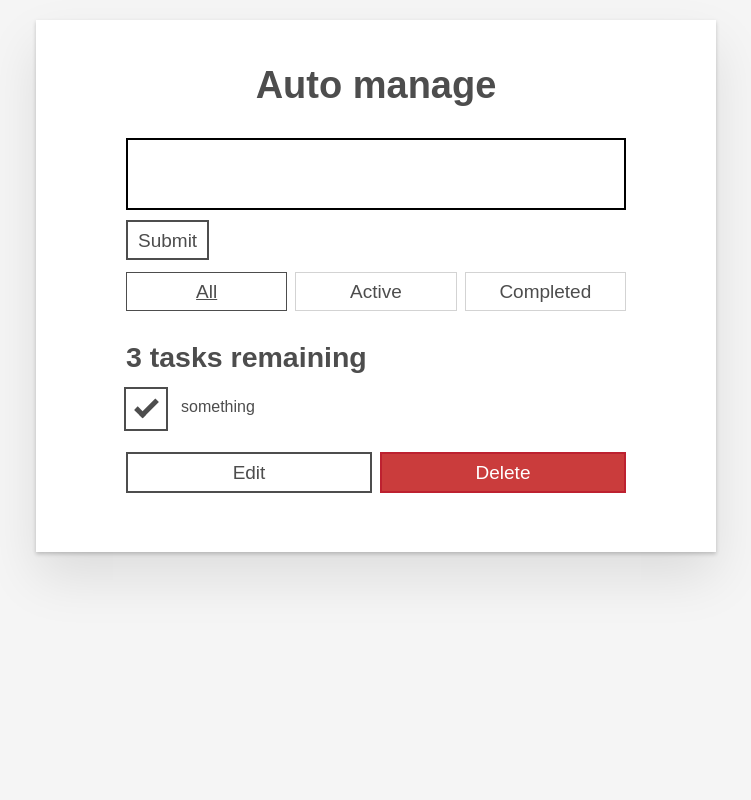
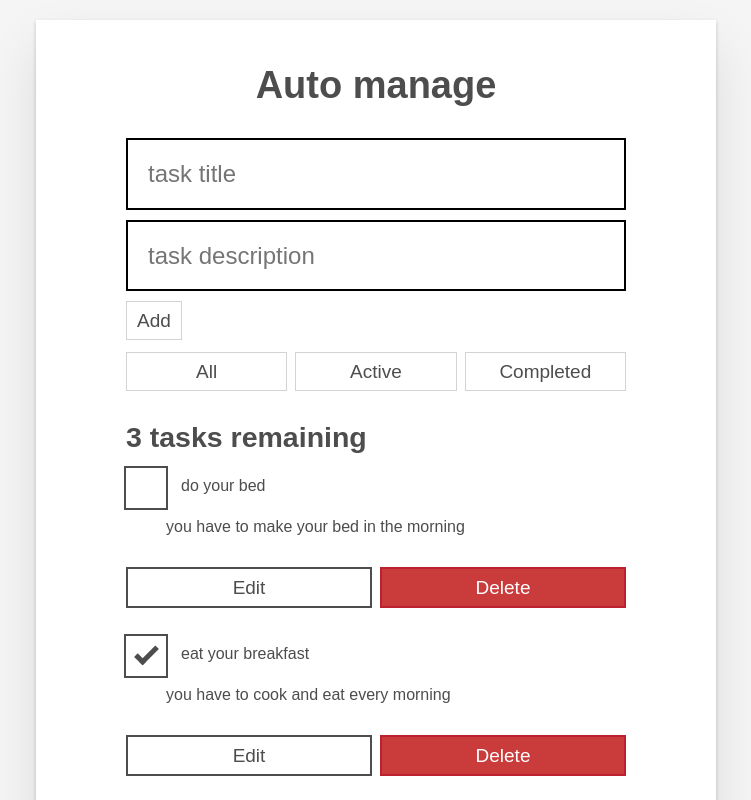
Before and after one commit to EydenVillanueva/auto-manage, a React (Create React App) app in the folder app/: page / in a window 1280 px wide. Shown: the top 800 px of the page, without its empty margins (264-1015 px from the left). Built offline with nearby package versions, Linux system fonts and the light colour scheme; the HTML template or start-up script is replaced by a standard one.

Commit message:
Adds global state management with context react hooks

```diff
--- a/app/public/index.html
+++ b/app/public/index.html
@@ -2,14 +2,12 @@
 <html lang="en">
   <head>
     <meta charset="utf-8" />
-    <link rel="icon" href="%PUBLIC_URL%/favicon.ico" />
     <meta name="viewport" content="width=device-width, initial-scale=1" />
     <meta name="theme-color" content="#000000" />
     <meta
       name="description"
       content="Web site created using create-react-app"
     />
-    <link rel="apple-touch-icon" href="%PUBLIC_URL%/logo192.png" />
     <!--
       manifest.json provides metadata used when your web app is installed on a
       user's mobile device or desktop. See https://developers.google.com/web/fundamentals/web-app-manifest/
--- a/app/src/App.js
+++ b/app/src/App.js
@@ -1,32 +1,8 @@
-import TodoList from "./components/todo/TodoList";
-import NewTodoForm from "./components/todo/NewTodoForm";
+import TodoView from "./views/TodoView";
 
 function App() {
-
-  const todoList = [{title: 'something'}]
   return (
-    <div className="todoapp stack-large">
-      <h1>Auto manage</h1>
-      <NewTodoForm />
-      <div className="filters btn-group stack-exception">
-        <button type="button" className="btn toggle-btn" aria-pressed="true">
-          <span className="visually-hidden">Show </span>
-          <span>all</span>
-          <span className="visually-hidden"> tasks</span>
-        </button>
-        <button type="button" className="btn toggle-btn" aria-pressed="false">
-          <span className="visually-hidden">Show </span>
-          <span>Active</span>
-          <span className="visually-hidden"> tasks</span>
-        </button>
-        <button type="button" className="btn toggle-btn" aria-pressed="false">
-          <span className="visually-hidden">Show </span>
-          <span>Completed</span>
-          <span className="visually-hidden"> tasks</span>
-        </button>
-      </div>
-      <TodoList todoList={todoList} />
-    </div>
+    <TodoView />
   );
 }
 
--- /dev/null
+++ b/app/src/components/todo/Filters.js
@@ -0,0 +1,45 @@
+import React, {useContext} from 'react';
+import {TodoAppContext} from "../../utils/contexts";
+
+function Filters(props) {
+
+	// const { todoList, setTodos } = props;
+	const {todoList, setTodoList} = useContext(TodoAppContext);
+
+	const handleFilter = (e) => {
+		const type = e.target.textContent;
+		const filteredTodos = todoList.filter(todo => {
+			if(type === 'all') return todo;
+			else if(type === todo.status) return todo;
+		})
+		setTodoList(filteredTodos);
+	}
+
+	return (
+		<div className="filters btn-group stack-exception">
+			<button
+				type="button"
+				className="btn toggle-btn"
+				onClick={(e) => handleFilter(e)}
+			>
+				all
+			</button>
+			<button
+				type="button"
+				className="btn toggle-btn"
+				onClick={(e) => handleFilter(e)}
+			>
+				active
+			</button>
+			<button
+				type="button"
+				className="btn toggle-btn"
+				onClick={(e) => handleFilter(e)}
+			>
+				completed
+			</button>
+		</div>
+	);
+}
+
+export default Filters;
--- a/app/src/components/todo/NewTodoForm.js
+++ b/app/src/components/todo/NewTodoForm.js
@@ -1,8 +1,11 @@
-import React from 'react';
-import { Formik, Form, Field } from 'formik';
+import React, { useContext } from 'react';
+import { TodoAppContext } from "../../utils/contexts";
+import { Formik, Form, Field, ErrorMessage } from 'formik';
 
 
 function NewTodoForm() {
+	// const { todoList, setTodoList } = useContext(TodoAppContext);
+
 	return (
 		<div>
 			<Formik
@@ -12,14 +15,16 @@ function NewTodoForm() {
 					if(!values.title) {
 						errors.title = "Required"
 					}
-					if(!values.title.length < 3){
+					if(values.title.length < 3){
 						errors.title = "Should be longer than 3 characters"
+					}
+					if(!values.description){
+						errors.description = "Required";
 					}
 					return errors;
 				}}
 				onSubmit={(values, { setSubmitting }) => {
 					setTimeout(() => {
-						alert(JSON.stringify(values, null, 2));
 						setSubmitting(false);
 					}, 400);
 				}}
@@ -32,9 +37,20 @@ function NewTodoForm() {
 							className="input input__lg"
 							id="new-todo-input"
 							autoComplete="off"
+							placeholder="task title"
 						/>
-						<button type="submit" className="btn" disabled={isSubmitting}>
-							Submit
+						<ErrorMessage name="title" component="div"/>
+						<Field
+							type="text"
+							name="description"
+							className="input input__lg"
+							id="new-todo-input"
+							autoComplete="off"
+							placeholder="task description"
+						/>
+						<ErrorMessage name="description" component="div"/>
+						<button type="submit" className="btn toggle-btn" disabled={isSubmitting}>
+							Add
 						</button>
 					</Form>
 				)}
--- a/app/src/components/todo/Todo.js
+++ b/app/src/components/todo/Todo.js
@@ -2,12 +2,16 @@ import React from 'react';
 import PropTypes from "prop-types";
 
 const Todo = props => {
-	const { id, title, description } = props;
+	const { id, title, description, status } = props;
 
 	return (
 		<li key={id} className="todo stack-small">
 			<div className="c-cb">
-				<input id="todo-0" type="checkbox" defaultChecked={true} />
+				<input
+					id="todo-0"
+					type="checkbox"
+					defaultChecked={status === "completed"}
+				/>
 				<label className="todo-label" htmlFor="todo-0">
 					{title}
 				</label>
@@ -31,6 +35,7 @@ Todo.propTypes = {
 	id: PropTypes.number,
 	title: PropTypes.string,
 	description: PropTypes.string,
+	status: PropTypes.string,
 };
 
 export default Todo;
--- a/app/src/components/todo/TodoList.js
+++ b/app/src/components/todo/TodoList.js
@@ -1,21 +1,19 @@
-import React from 'react';
-import PropTypes from 'prop-types';
+import React, { useContext } from 'react';
 
 import Todo from './Todo';
-
-TodoList.propTypes = {
-	todoList: PropTypes.arrayOf(PropTypes.shape({
-		id: PropTypes.number,
-		title: PropTypes.string,
-		description: PropTypes.string,
-	})),
-};
+import { TodoAppContext } from "../../utils/contexts";
 
 function TodoList(props) {
-	const { todoList } = props;
+	const { todoList } = useContext(TodoAppContext);
+	console.log(todoList);
 
 	const renderTodos = (todos) => todos.map((todo) => (
-		<Todo title={todo.title} id={todo.id} description={todo.description} />
+		<Todo
+			title={todo.title}
+			key={todo.id}
+			description={todo.description}
+			status={todo.status}
+		/>
 	));
 
 	return (
--- a/app/src/index.css
+++ b/app/src/index.css
@@ -84,10 +84,6 @@ body {
 .btn.toggle-btn {
   border-width: 1px;
   border-color: #d3d3d3;
-}
-.btn.toggle-btn[aria-pressed="true"] {
-  text-decoration: underline;
-  border-color: #4d4d4d;
 }
 .btn__danger {
   color: #fff;
--- /dev/null
+++ b/app/src/utils/contexts.js
@@ -0,0 +1,6 @@
+import { createContext } from "react";
+
+export const TodoAppContext = createContext({
+	todoList: [],
+	setTodoList: (list) => {},
+});
--- /dev/null
+++ b/app/src/views/TodoView.js
@@ -0,0 +1,26 @@
+import React, { useState, useContext } from 'react';
+import NewTodoForm from "../components/todo/NewTodoForm";
+import TodoList from "../components/todo/TodoList";
+import Filters from "../components/todo/Filters";
+import { TodoAppContext } from "../utils/contexts";
+
+function TodoView() {
+	const [todoList, setTodoList] = useState([
+		{ id: 1, title: "do your bed", description: "you have to make your bed in the morning", status: "active" },
+		{ id: 2, title: "eat your breakfast", description: "you have to cook and eat every morning", status: "completed" },
+		{ id: 3, title: "Go to the Gym", description: "wake up early and drive to the gym", status: "active" },
+	]);
+
+	return (
+		<TodoAppContext.Provider value={{ todoList, setTodoList }}>
+			<div className="todoapp stack-large">
+				<h1>Auto manage</h1>
+				<NewTodoForm />
+				<Filters />
+				<TodoList />
+			</div>
+		</TodoAppContext.Provider>
+	);
+}
+
+export default TodoView;
```
